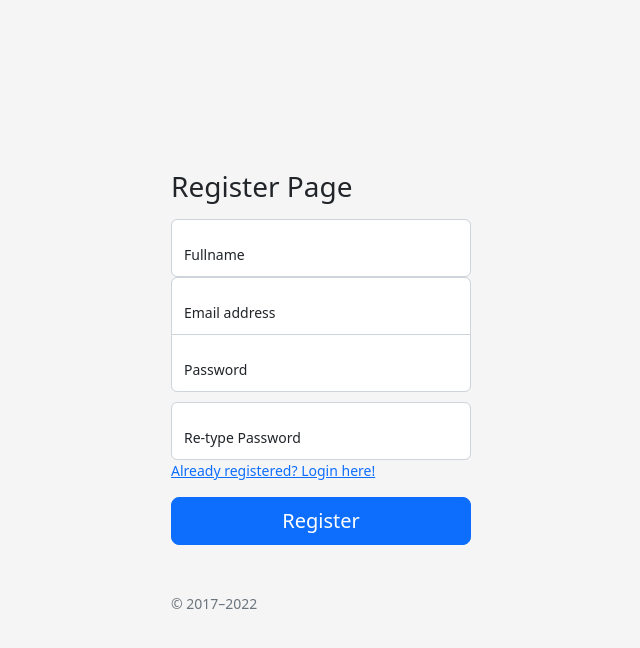
After one commit to Ali-Jahankah/weblog-app, a Node server app: page /user/register in a window 1280 px wide. The commit adds this page. Shown: the top 648 px of the page, without its empty margins (319-959 px from the left). Run offline with Node 20, Linux system fonts and the light colour scheme; some libraries are stand-ins or nearby versions.

Commit message:
adding register nad rotes

```diff
--- a/app.js
+++ b/app.js
@@ -6,8 +6,6 @@ const dotEnv = require("dotenv");
 const morgan = require("morgan");
 const expressLayout = require("express-ejs-layouts");
 
-const indexRoute = require("./routes/index");
-const dashRoutes = require("./routes/dashboard");
 const app = express();
 
 // Load Config
@@ -22,15 +20,20 @@ app.set("views", "views");
 app.use(express.static(path.join(__dirname, "public")));
 // app.use(express.static(path.join(__dirname, process.env.BOOTSTRAP)));
 // app.use(express.static(path.join(__dirname, process.env.FONT_AWESOME)));
+
 //Log with Morgan in Dev Mode
+
 if (process.env.NODE_ENV === "developement") {
   app.use(morgan("dev"));
 }
 // using layoutes
 app.use(expressLayout);
+// Body parser
+app.use(express.urlencoded({ extended: false }));
 // Routes
-app.use("/dashboard", dashRoutes);
-app.use(indexRoute);
+app.use("/", require("./routes/index"));
+app.use("/dashboard", require("./routes/dashboard"));
+app.use("/user", require("./routes/user"));
 
 const PORT = process.env.PORT || 5000;
 app.listen(PORT, () => {
--- a/package.json
+++ b/package.json
@@ -13,6 +13,7 @@
   "license": "MIT",
   "dependencies": {
     "@types/mongoose": "^5.11.97",
+    "body-parser": "^1.20.0",
     "bootstrap": "^5.2.1",
     "dotenv": "^16.0.2",
     "ejs": "^3.1.8",
--- /dev/null
+++ b/routes/user.js
@@ -0,0 +1,23 @@
+const { Router } = require("express");
+const router = new Router();
+
+router.get("/register", (req, res) => {
+  res.render("register", {
+    pageTitle: "Register Page",
+    layout: "./layouts/mainTemp.ejs",
+    path: "/register",
+  });
+});
+router.post("/register", (req, res) => {
+  console.log(req.body);
+  res.send("req.body");
+});
+router.get("/login", (req, res) => {
+  res.render("login", {
+    pageTitle: "Login Page",
+    layout: "./layouts/mainTemp.ejs",
+    path: "/login",
+  });
+});
+
+module.exports = router;
--- a/views/layouts/mainTemp.ejs
+++ b/views/layouts/mainTemp.ejs
@@ -4,13 +4,68 @@
     <meta charset="UTF-8" />
     <meta http-equiv="X-UA-Compatible" content="IE=edge" />
     <meta name="viewport" content="width=device-width, initial-scale=1.0" />
+
     <link rel="stylesheet" href="/css/bootstrap.css" />
     <link rel="stylesheet" href="/css/font-awesome.css" />
-    <% if(path==="/login"){ %>
+    <link href="/css/dashboard.css" rel="stylesheet" />
+    <% if(path==="/login" || path === "/register"){ %>
     <link href="/css/login.css" rel="stylesheet" />
     <% } %>
     <title><%= pageTitle %></title>
   </head>
+  <style>
+    .bd-placeholder-img {
+      font-size: 1.125rem;
+      text-anchor: middle;
+      -webkit-user-select: none;
+      -moz-user-select: none;
+      user-select: none;
+    }
+
+    @media (min-width: 768px) {
+      .bd-placeholder-img-lg {
+        font-size: 3.5rem;
+      }
+    }
+
+    .b-example-divider {
+      height: 3rem;
+      background-color: rgba(0, 0, 0, 0.1);
+      border: solid rgba(0, 0, 0, 0.15);
+      border-width: 1px 0;
+      box-shadow: inset 0 0.5em 1.5em rgba(0, 0, 0, 0.1),
+        inset 0 0.125em 0.5em rgba(0, 0, 0, 0.15);
+    }
+
+    .b-example-vr {
+      flex-shrink: 0;
+      width: 1.5rem;
+      height: 100vh;
+    }
+
+    .bi {
+      vertical-align: -0.125em;
+      fill: currentColor;
+    }
+
+    .nav-scroller {
+      position: relative;
+      z-index: 2;
+      height: 2.75rem;
+      overflow-y: hidden;
+    }
+
+    .nav-scroller .nav {
+      display: flex;
+      flex-wrap: nowrap;
+      padding-bottom: 1rem;
+      margin-top: -1px;
+      overflow-x: auto;
+      text-align: center;
+      white-space: nowrap;
+      -webkit-overflow-scrolling: touch;
+    }
+  </style>
   <body>
     <%- body %>
   </body>
--- a/views/login.ejs
+++ b/views/login.ejs
@@ -8,6 +8,7 @@
         class="form-control"
         id="floatingInput"
         placeholder="name@example.com"
+        autocomplete="true"
       />
       <label for="floatingInput">Email address</label>
     </div>
--- /dev/null
+++ b/views/register.ejs
@@ -0,0 +1,53 @@
+<main class="form-signin w-100 m-auto">
+  <form action="/user/register" method="POST">
+    <h1 class="h3 mb-3 fw-normal">Register Page</h1>
+
+    <div class="form-floating">
+      <input
+        name="fullname"
+        type="text"
+        class="form-control"
+        id="fullname"
+        autocomplete="true"
+        placeholder="Fullname"
+      />
+      <label for="fullname" class="mt-2">Fullname</label>
+    </div>
+    <div class="form-floating">
+      <input
+        name="email"
+        type="email"
+        class="form-control"
+        id="email"
+        placeholder="Email Address"
+      />
+      <label for="email" class="mt-2">Email address</label>
+    </div>
+    <div class="form-floating">
+      <input
+        type="password"
+        class="form-control"
+        id="password"
+        name="password"
+        placeholder="Password"
+      />
+      <label for="password" class="mt-2">Password</label>
+    </div>
+    <div class="form-floating">
+      <input
+        type="confirmPassword"
+        class="form-control"
+        id="confirmPassword"
+        name="confirmPassword"
+        placeholder="Re-type Password"
+      />
+      <label for="confirmPassword" class="mt-2">Re-type Password</label>
+    </div>
+
+    <div class="checkbox mb-3">
+      <label><a href="/users/login">Already registered? Login here!</a></label>
+    </div>
+    <button class="w-100 btn btn-lg btn-primary" type="submit">Register</button>
+    <p class="mt-5 mb-3 text-muted">&copy; 2017–2022</p>
+  </form>
+</main>
```
Also changed, not shown: routes/dashboard.js (+0 -8 lines), views/layouts/dashTemp.ejs (+0 -55 lines).
